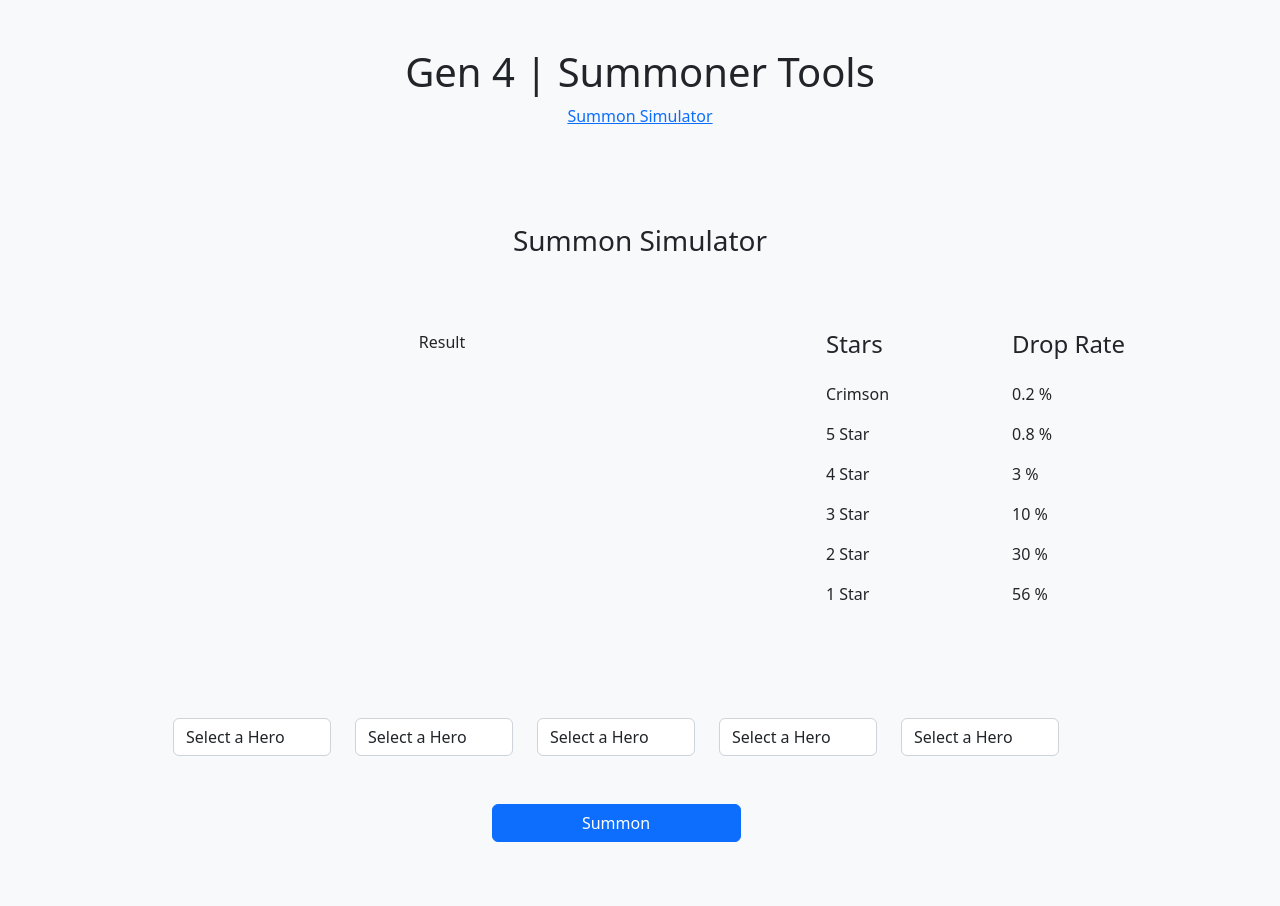
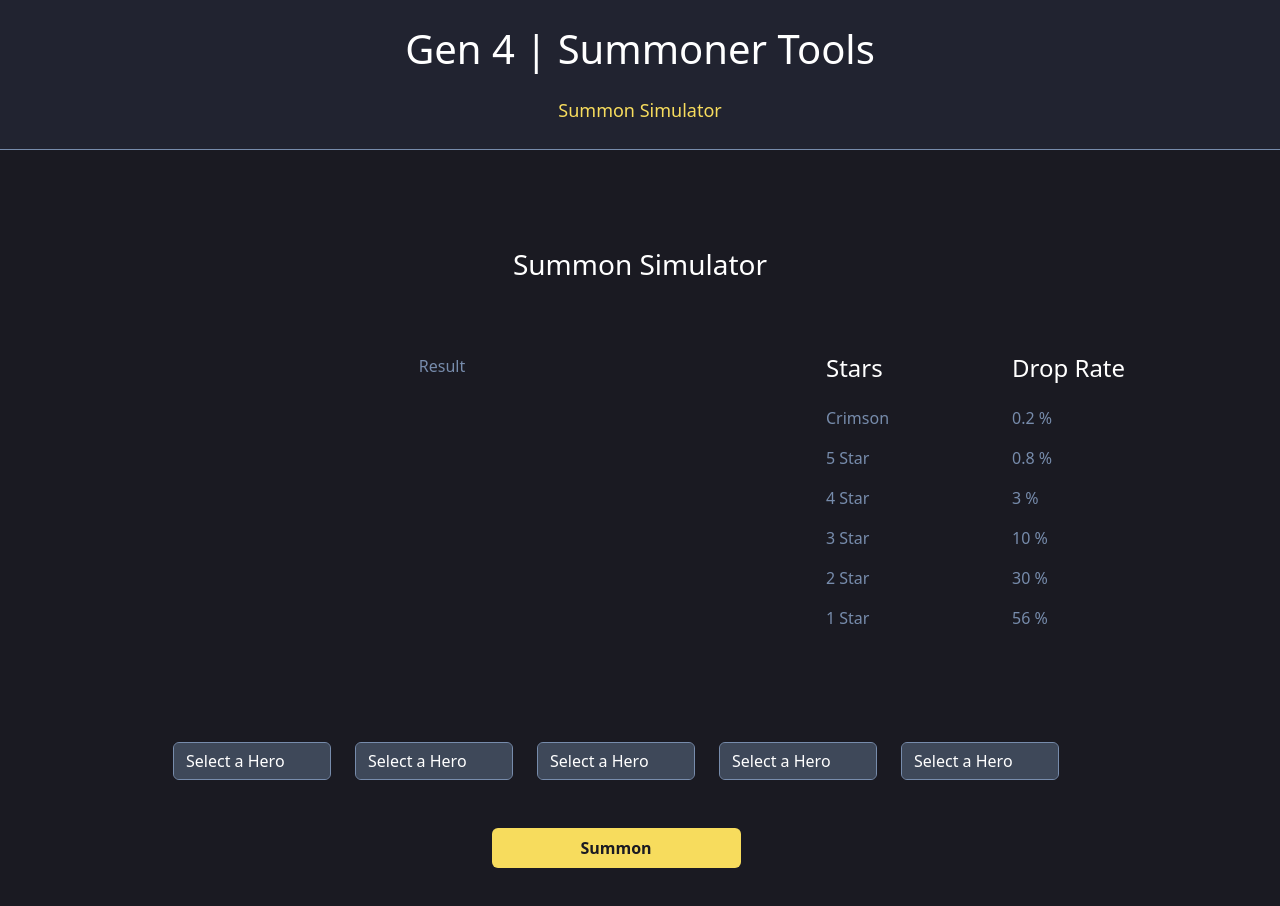
Before and after one commit to Jesus-Loranca/Summoner-Tools, an Angular app: page /summon-simulator in a window 1280 px wide. Shown: the top 906 px of the page. Built offline with nearby package versions, Linux system fonts and the light colour scheme.

Commit message:
style: :lipstick: adds initial base styling

```diff
--- a/src/app/app.component.html
+++ b/src/app/app.component.html
@@ -1,7 +1,6 @@
-<div class="py-5 text-center">
-	<h1 class="title">Gen 4 | Summoner Tools</h1>
-
+<div class="text-center">
 	<nav>
+		<h1 class="title pb-3">Gen 4 | Summoner Tools</h1>
 		<a routerLink="/summon-simulator" routerLinkActive="active">Summon Simulator</a>
 	</nav>
 </div>
--- a/src/index.html
+++ b/src/index.html
@@ -8,7 +8,7 @@
 		<link rel="icon" type="image/x-icon" href="assets/images/favicon.ico" />
 	</head>
 
-	<body class="bg-light">
+	<body>
 		<app-root></app-root>
 	</body>
 </html>
--- a/src/styles.scss
+++ b/src/styles.scss
@@ -1 +1,63 @@
-/* You can add global styles to this file, and also import other style files */
+body {
+	color: #778cac !important;
+	border-color: #778cac !important;
+	background-color: #1a1a22 !important;
+
+	h1, h2, h3, h4 {
+		color: #fff;
+	}
+
+	a {
+		color: #778cac;
+		text-decoration: none;
+		font-weight: 400;
+
+		&:hover {
+			color: #fff;
+		}
+
+		&.active {
+			color: #f7dc5d;
+			font-weight: 500;
+		}
+	}
+
+	nav {
+		background-color: #212330;
+		border-color: #3e4859;
+		border-bottom: 1px solid;
+		position: fixed;
+		z-index: 999;
+		font-size: 18px;
+		width: 100%;
+		padding: 25px;
+	}
+
+	button {
+		&.btn-primary {
+			color: #1a1a22;
+			background-color: #f7dc5d;
+			border: none;
+			font-weight: 600;
+			height: 40px;
+
+			&:hover {
+				color: #1a1a22;
+				background-color: #ffe87b;
+				border: none;
+			}
+		}
+	}
+
+	form {
+		select.form-control {
+			color: #fff;
+			background-color: #3e4859;
+			border-color: #778cac;
+		}
+	}
+
+	.container {
+		padding-top: 200px;
+	}
+}
```
